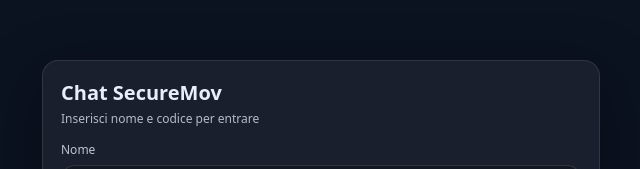
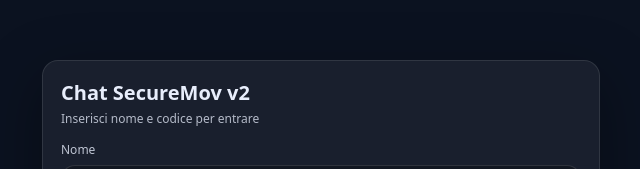
Before and after one commit to graz84-bit/chat-amici, a React (Vite) app: page / in a window 1280 px wide. Shown: the part 180-349 px from the top of the page, without its empty margins (319-959 px from the left). Built offline with nearby package versions, Linux system fonts and the light colour scheme.

Commit message:
test version v2

```diff
--- a/src/App.jsx
+++ b/src/App.jsx
@@ -35,7 +35,7 @@ export default function App() {
   const bottomRef = useRef(null);
   const [sending, setSending] = useState(false);
 
-  const CHAT_TITLE = "Chat SecureMov";
+  const CHAT_TITLE = "Chat SecureMov v2";
   const myName = useMemo(() => nome.trim().toLowerCase(), [nome]);
 
   function entra() {
```
